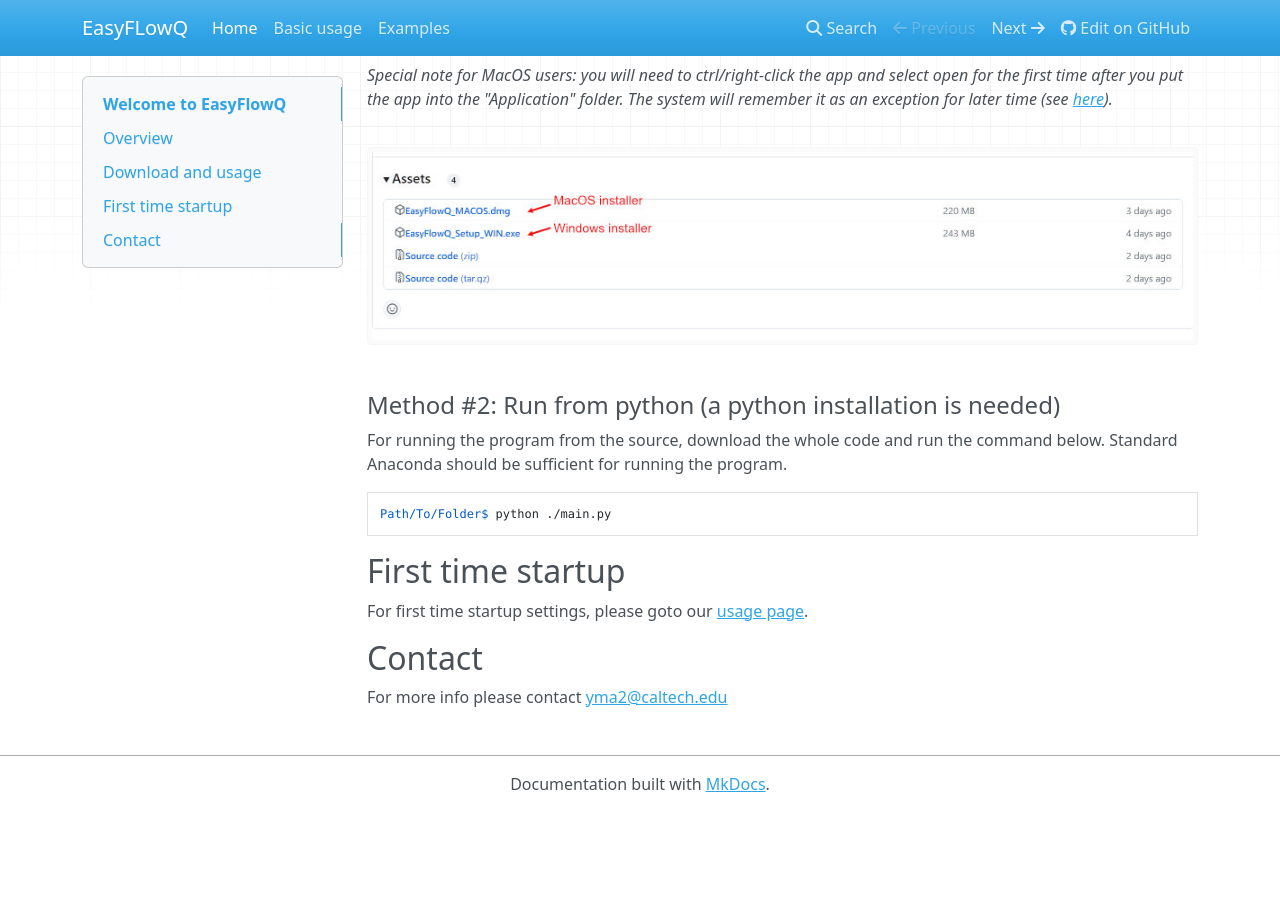
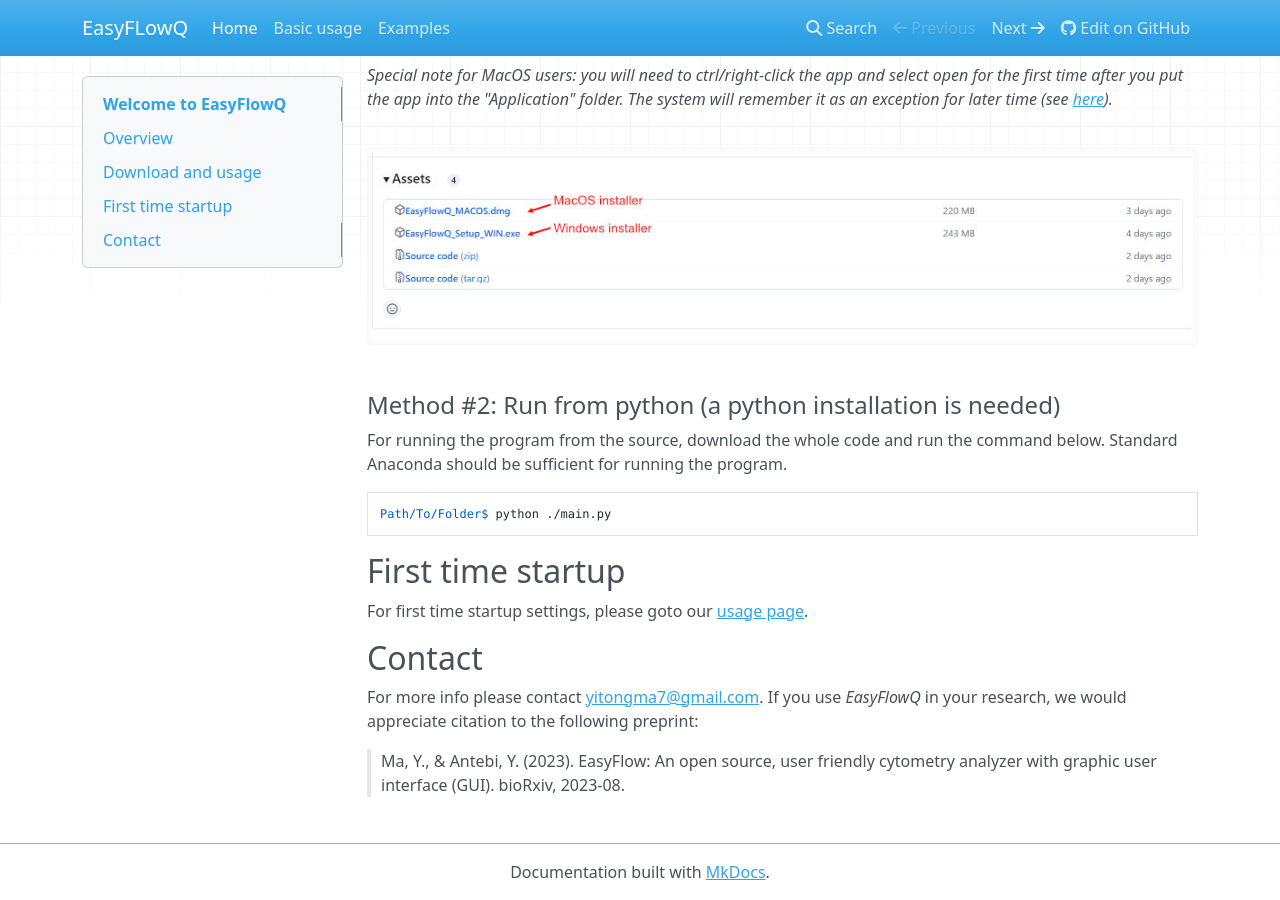
Before and after one commit to ym3141/EasyFlowQ, an MkDocs documentation site: the page built from docs/README.md, in a window 1280 px wide and 900 px high, scrolled down 529 px. Built offline with MkDocs 1.6.1, drawn with Linux system fonts in a browser that asks for light colours; nearby versions of some CDN libraries; before the commit the page ends 1341 px from its top, so only the background shows below that.

Commit message:
Update README.md with new citation info

```diff
--- a/docs/README.md
+++ b/docs/README.md
@@ -27,4 +27,5 @@
 For first time startup settings, please goto our [usage page](https://ym3141.github.io/EasyFlowQ/Basic%20Usage/#first-time-setup).
 
 ## Contact
-For more info please contact <yma2@caltech.edu>
+For more info please contact <yitongma7@gmail.com>. If you use *EasyFlowQ* in your research, we would appreciate citation to the following preprint:
+> Ma, Y., & Antebi, Y. (2023). EasyFlow: An open source, user friendly cytometry analyzer with graphic user interface (GUI). bioRxiv, 2023-08.
```
